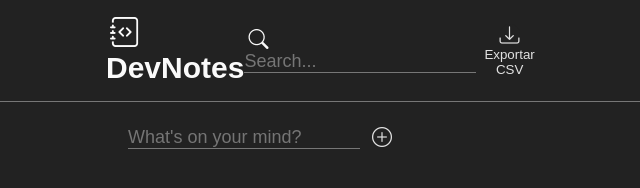
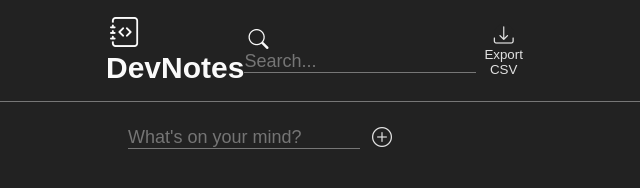
Before and after one commit to andre-schiavone/DevNotes, a website: page index.html in a window 1280 px wide. Shown: the full height of the page, 374-1014 px from the left. Drawn offline with nearby package versions, Linux system fonts and the light colour scheme.

Commit message:
Update index.html
Fixing button texts

```diff
--- a/index.html
+++ b/index.html
@@ -16,7 +16,7 @@
                 <i class="bi bi-search"></i>
                 <input type="search" id="search-input" placeholder="Search...">
             </div>
-            <button class="export-btn"><i class="bi bi-download"></i>Exportar CSV</button>
+            <button class="export-btn"><i class="bi bi-download"></i>Export CSV</button>
         </div>
         <div class="add-note">
             <input type="text" id="notes-input" placeholder="What's on your mind?">
```
